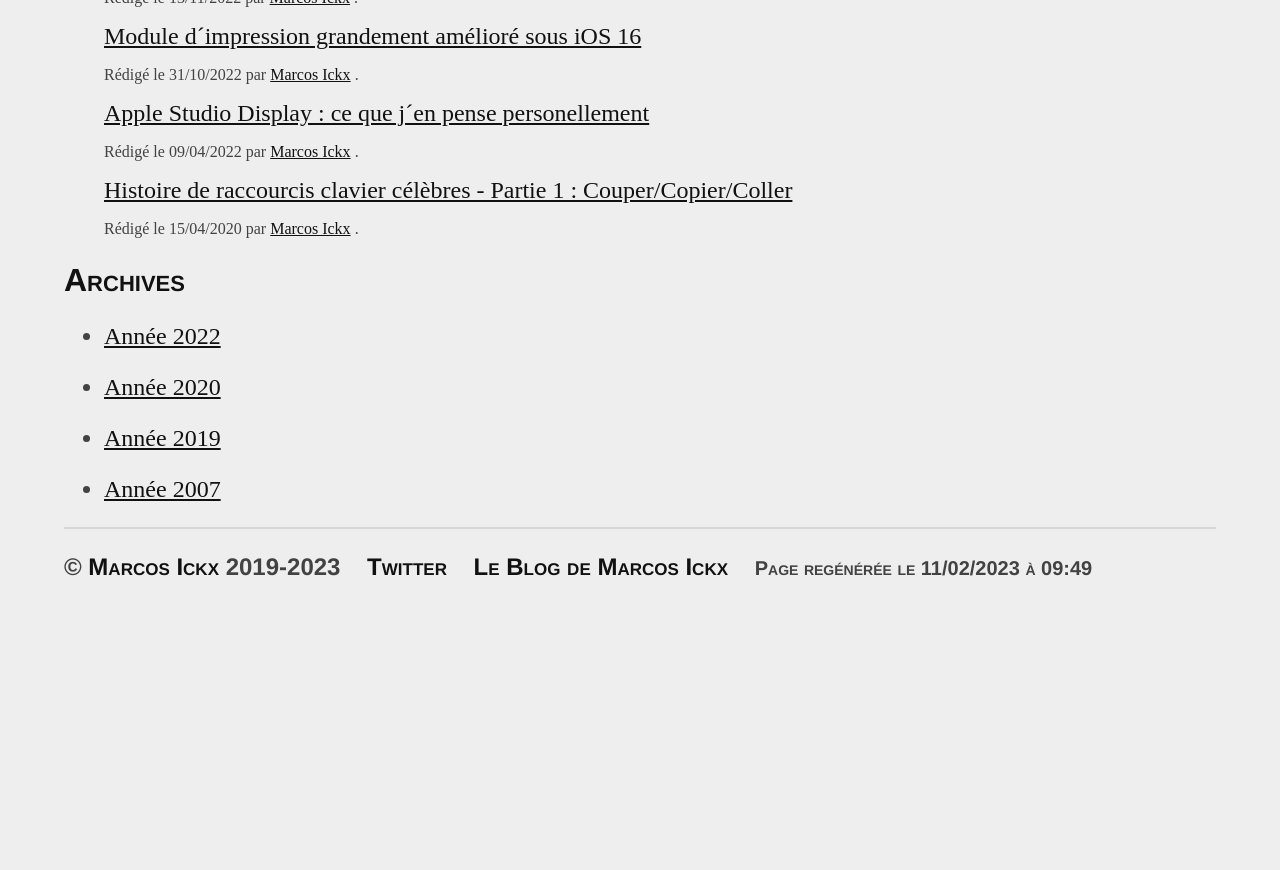
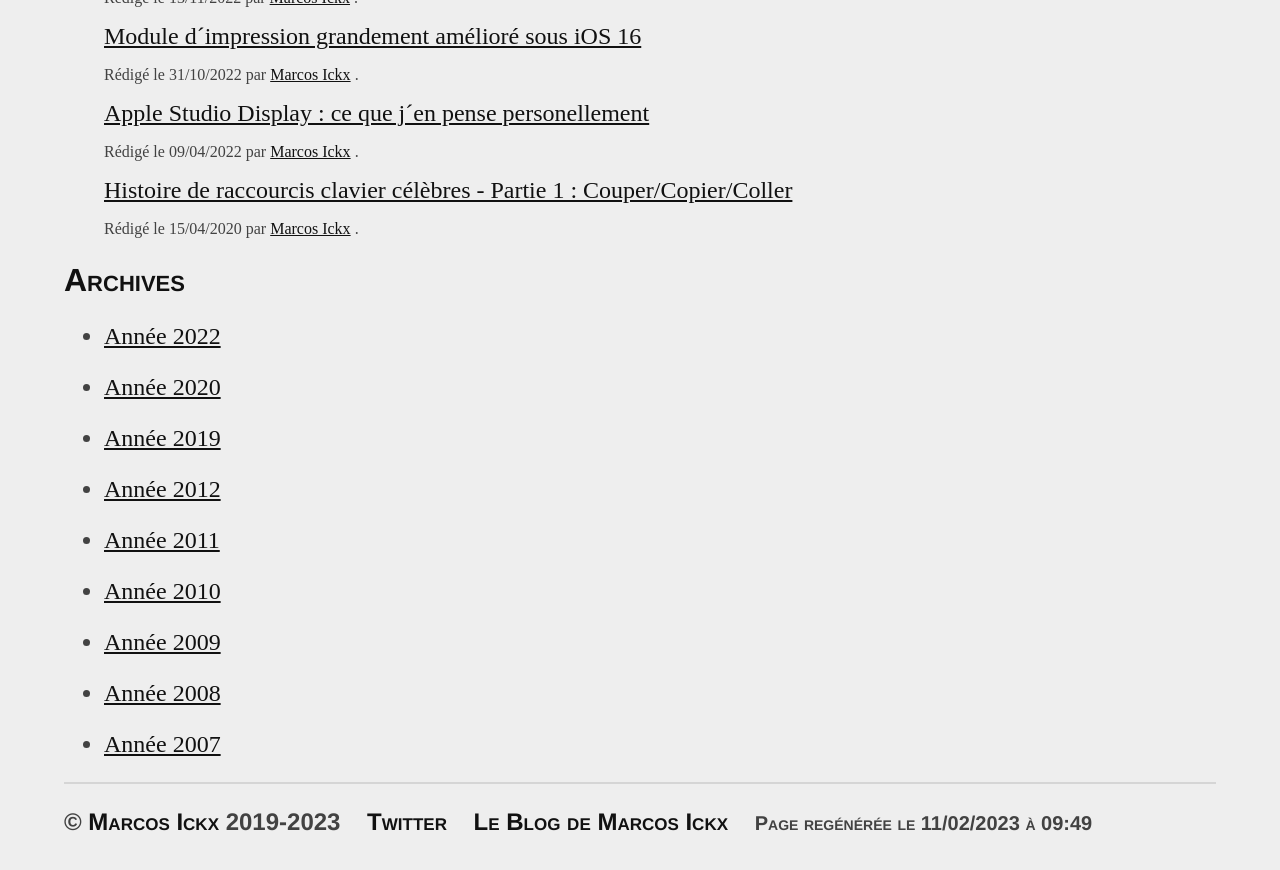
Before and after one commit to MarcosIckx/PreviewMarcosxNet, a Jekyll site: the page built from index.html, in a window 1280 px wide and 900 px high, scrolled down 660 px. Shown: the top 870 px of the window. Built offline with Jekyll 4.4.1, drawn with Linux system fonts in a browser that asks for light colours; before the commit the page ends 1305 px from its top, so only the background shows below that.

Commit message:
Update archives.yaml

```diff
--- a/_data/archives.yaml
+++ b/_data/archives.yaml
@@ -32,10 +32,40 @@ actuel:
     id: 2019
     title: Année 2019
     url: /2019/
+    previous: 2012
+    next: 2020
+2012:
+    id: 2012
+    title: Année 2012
+    url: /2012/
+    previous: 2011
+    next: 2019
+2011:
+    id: 2011
+    title: Année 2011
+    url: /2011/
+    previous: 2010
+    next: 2012
+2010:
+    id: 2010
+    title: Année 2010
+    url: /2010/
+    previous: 2009
+    next: 2011
+2009:
+    id: 2009
+    title: Année 2009
+    url: /2009/
+    previous: 2008
+    next: 2010
+2008:
+    id: 2008
+    title: Année 2008
+    url: /2008/
     previous: 2007
-    next: 2020
+    next: 2009
 2007:
     id: 2007
     title: Année 2007
     url: /2007/
-    next: 2019
+    next: 2008
```
